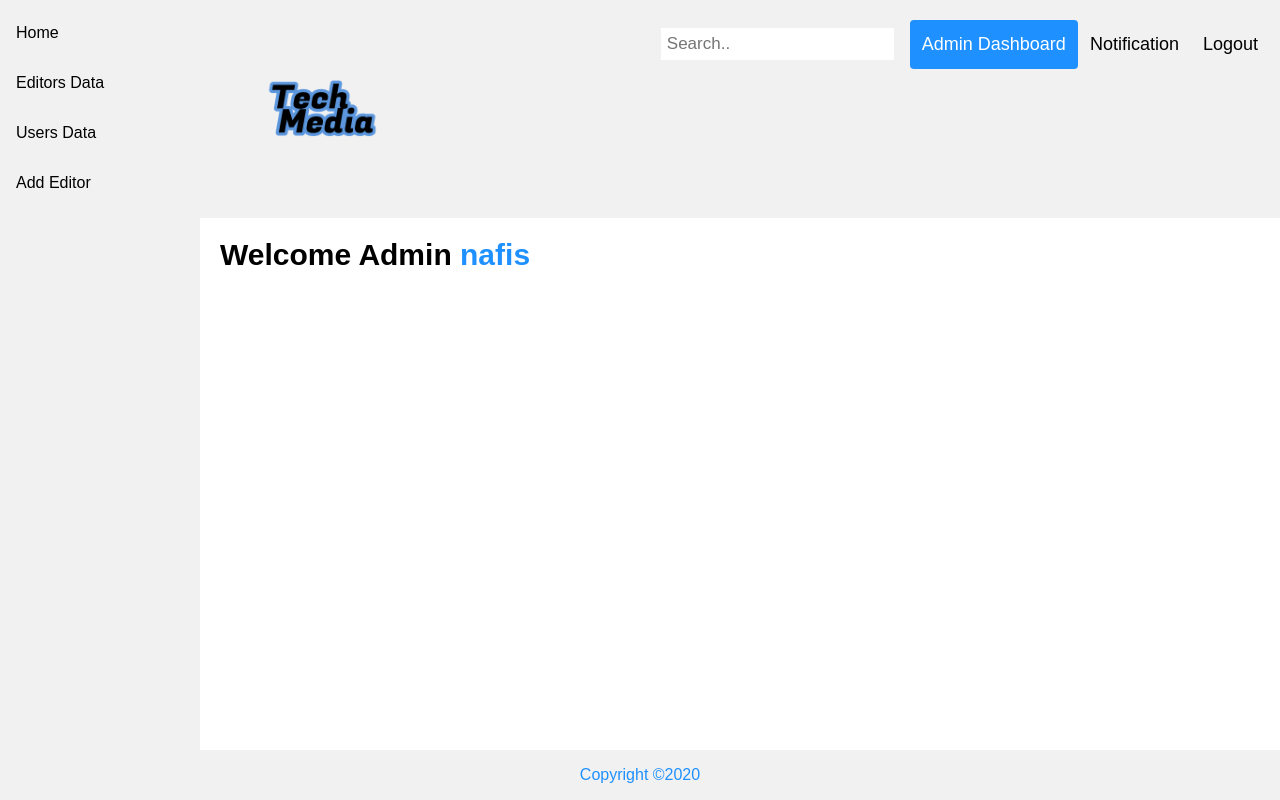
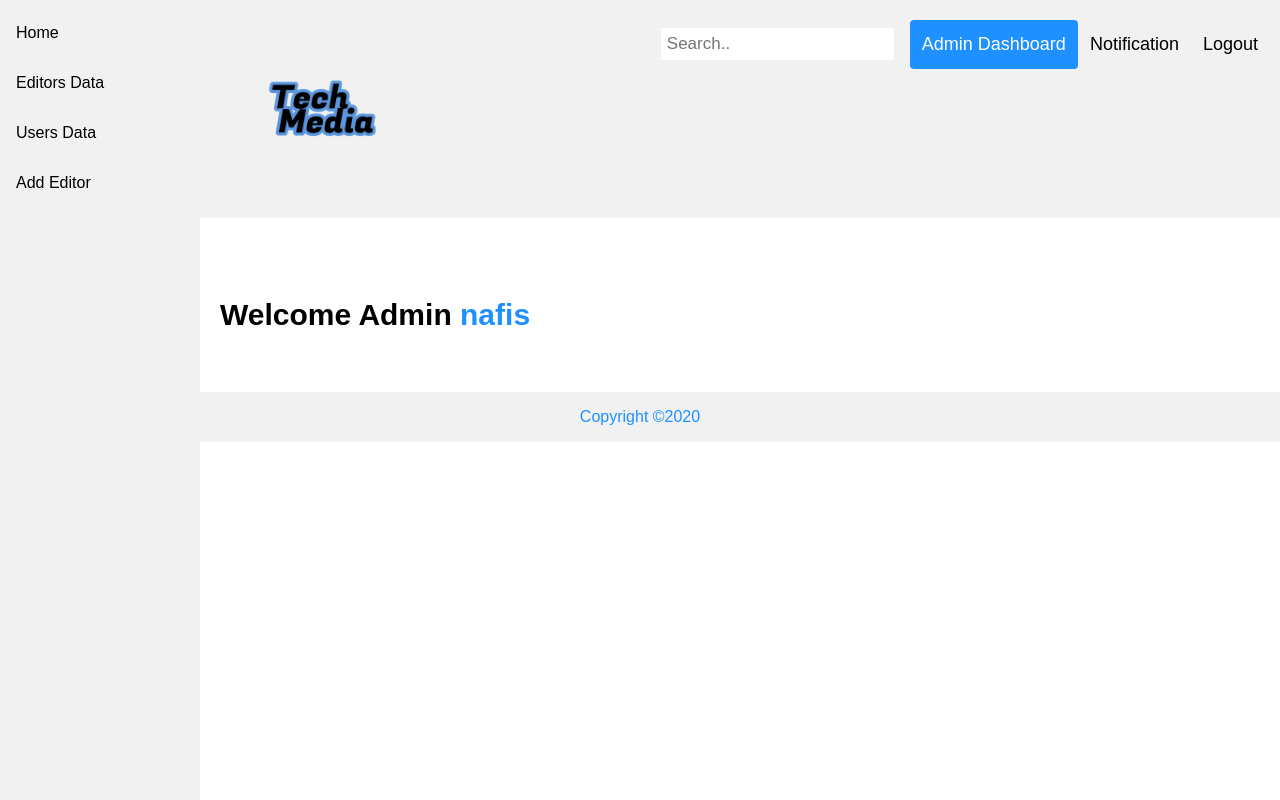
Before and after one commit to mridul-hossain/Tech-Media, a PHP site: page /adminDashboard.php in a window 1280 px wide. Run offline with PHP 8.4, Linux system fonts and the light colour scheme; the visitor is signed in with stand-in values (Sample User, id 1).

Commit message:
footer setting

```diff
--- a/admin/adminDashboard.css
+++ b/admin/adminDashboard.css
@@ -2,14 +2,8 @@
     margin-left: 220px;
     /* Same width as the sidebar + left position in px */
     font-size: 15px;
+    padding-top: 60px;
+    padding-bottom: 40px;
+    display: inline-block;
     /* Increased text to enable scrolling */
 }
-
-@media screen and (max-height: 450px) {
-    .sidenav {
-        padding-top: 15px;
-    }
-    .sidenav a {
-        font-size: 18px;
-    }
-}
--- a/footer.php
+++ b/footer.php
@@ -5,13 +5,14 @@
 	<title></title>
 	<style>
 		.footer {
-			position: fixed;
 			left: 0;
 			bottom: 0;
 			width: 100%;
 			background-color: #f1f1f1;
 			color: dodgerblue;
 			text-align: center;
+			height: 50px;
+			display: inline-block;
 		}
 	</style>
 </head>
```
Also changed, not shown: admin/adminRegistration.php (added).
